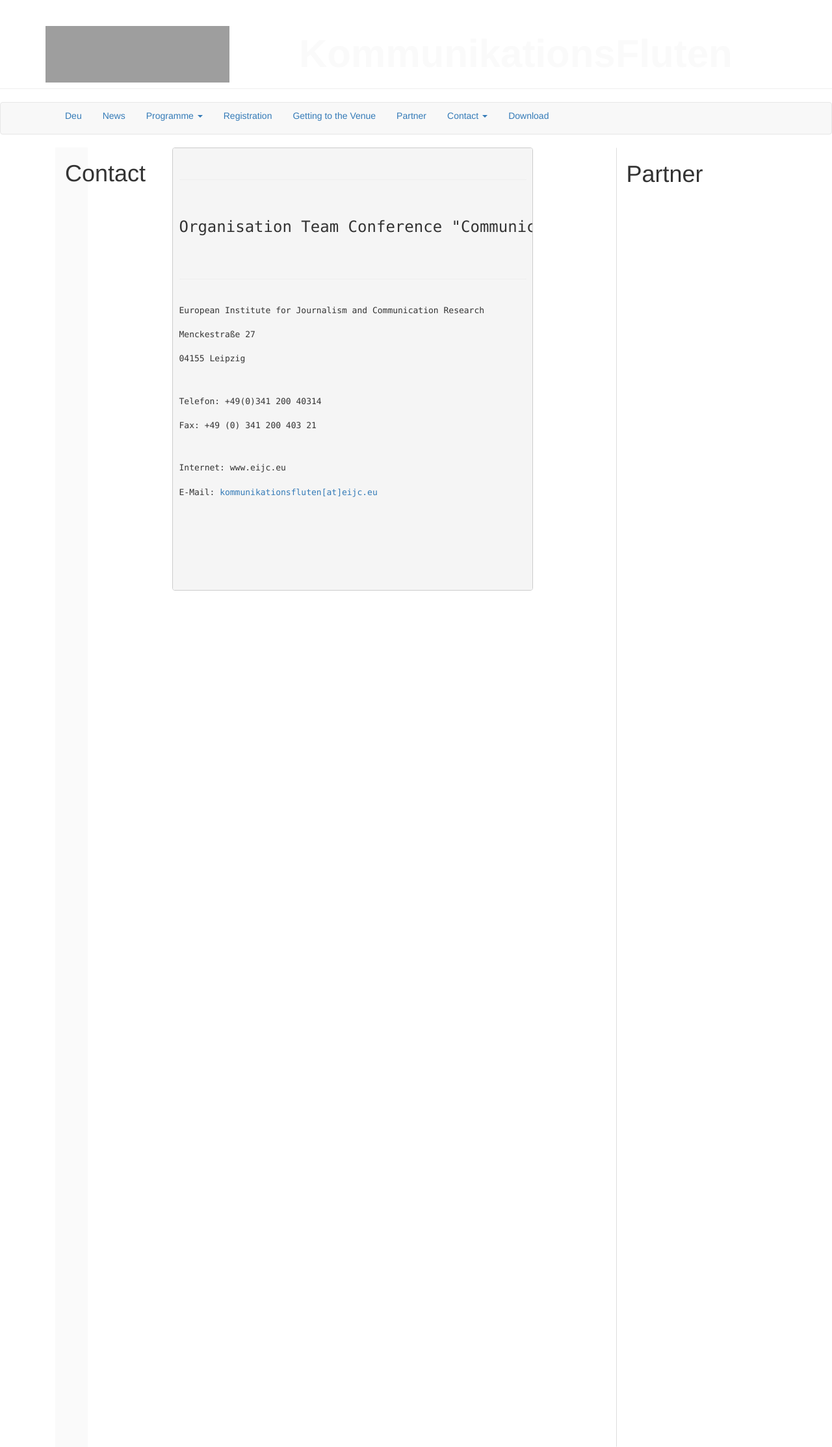
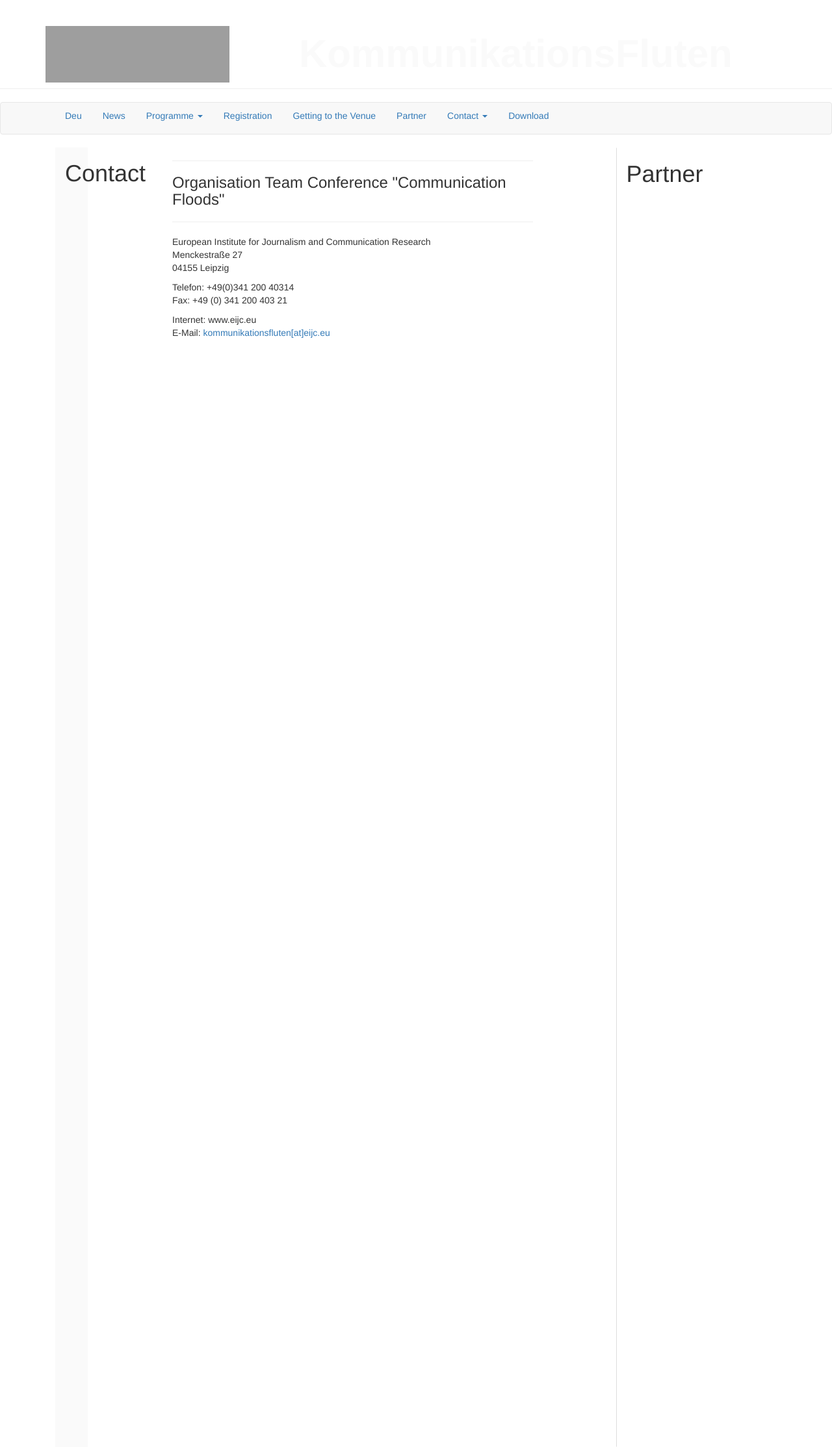
Before and after one commit to susedev/test, a Jekyll site: the page built from contact.html, in a window 1280 px wide. Shown: the whole page at 65% size. Built offline with Jekyll 4.4.1, drawn with Linux system fonts in a browser that asks for light colours; nearby versions of some CDN libraries; grey boxes are pictures that could not be loaded.

Commit message:
Update page.html

```diff
--- a/_layouts/page.html
+++ b/_layouts/page.html
@@ -17,9 +17,7 @@ layout: base
       </div>
     </div>
     <div class="col-md-6">
-      <pre class="scrollable">
         {{ content }}
-      </pre>
     </div>
      <div class="col-md-1">
     </div>
```
